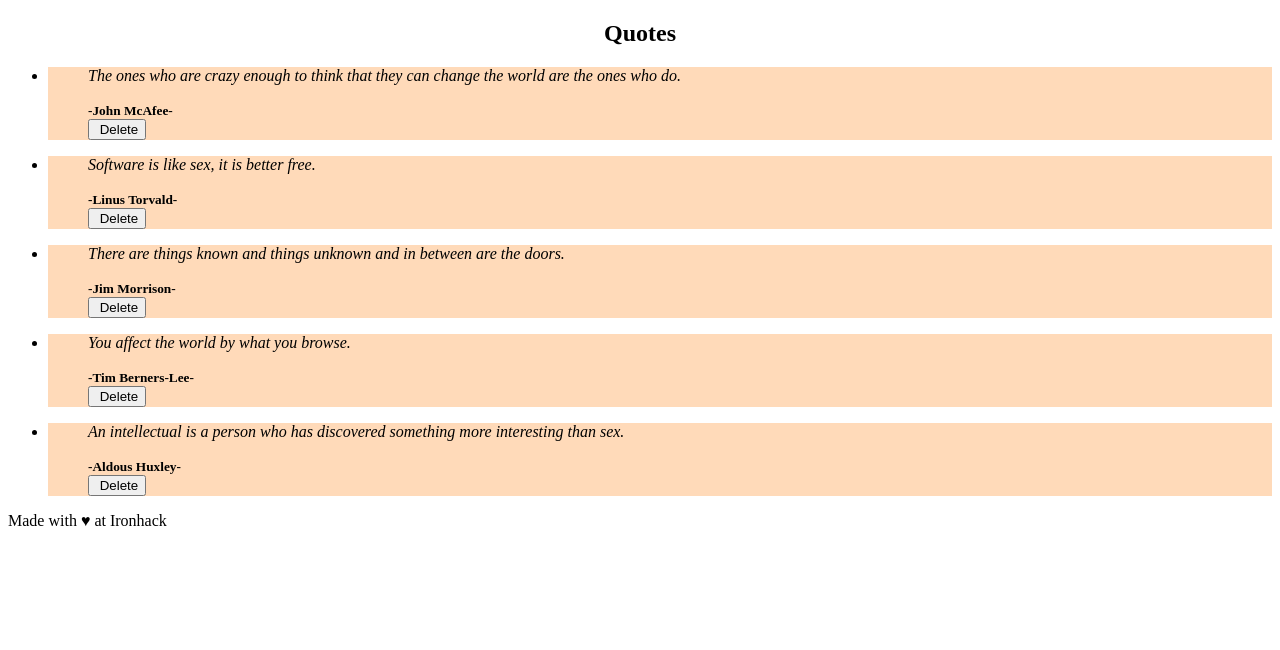
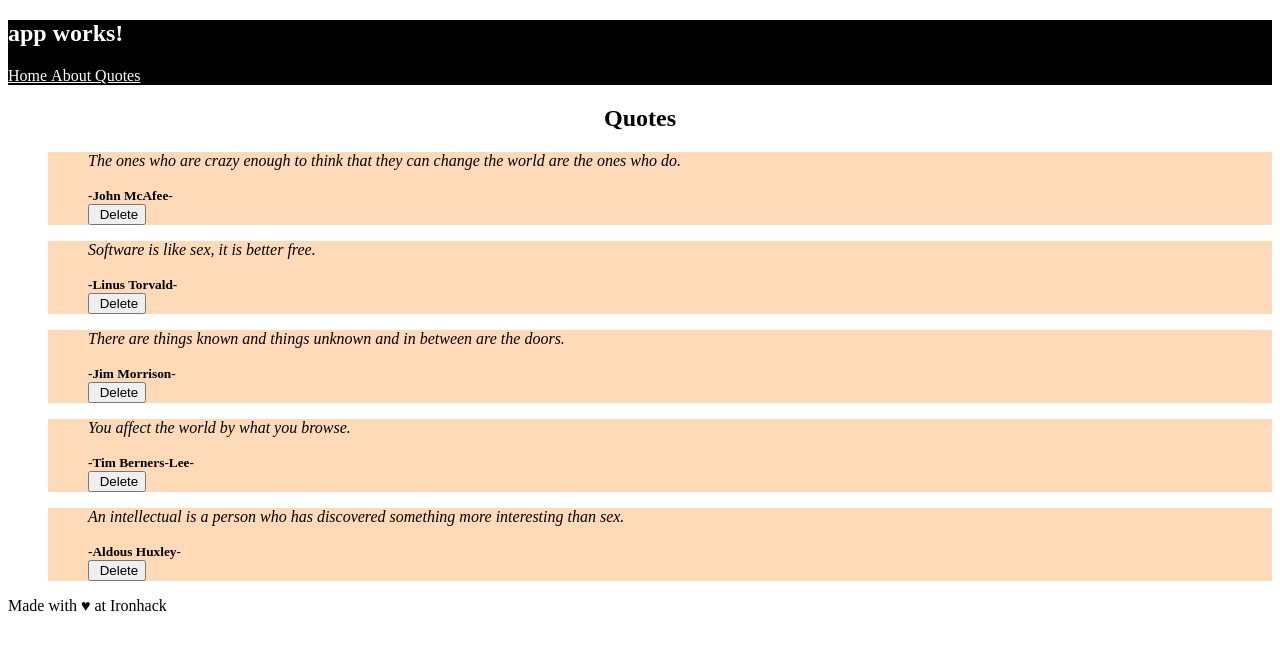
Before and after one commit to bfito/angular-quotes, an Angular app: page /quotes in a window 1280 px wide. Shown: the top 650 px of the page. Built offline with nearby package versions, Linux system fonts and the light colour scheme.

Commit message:
Spruced up the app.component.html with nav and some css

```diff
--- a/src/app/app.component.css
+++ b/src/app/app.component.css
@@ -1,3 +1,20 @@
 li {
-  color:blue;
+    display: inline;
 }
+ul {
+  list-style-type: none;
+  margin: 0;
+  padding: 0;
+}
+
+nav{
+  background-color: black;
+}
+
+h1{
+  color: white;
+}
+
+a{
+  color: white;
+}
--- a/src/app/app.component.html
+++ b/src/app/app.component.html
@@ -1,4 +1,14 @@
+<header>
 
+  <nav>
+    <ul>
+      <li>       <h1> {{title}} </h1>         </li>
+      <li><a routerLink="/home"> Home </a>    </li>
+      <li><a routerLink="/about"> About </a>  </li>
+      <li><a routerLink="/quotes"> Quotes </a></li>
+    </ul>
+  </nav>
+</header>
 <!-- <app-quote-item [quote]="quoteA" class="quote-container"></app-quote-item>
 <app-quote-item [quote]="quoteB" class="quote-container"></app-quote-item> -->
 <router-outlet></router-outlet>
--- a/src/app/quote-list/quote-list.component.css
+++ b/src/app/quote-list/quote-list.component.css
@@ -5,3 +5,7 @@ h2 {
 li {
   background-color: peachpuff;
 }
+
+ul {
+  list-style-type: none;
+}
```
